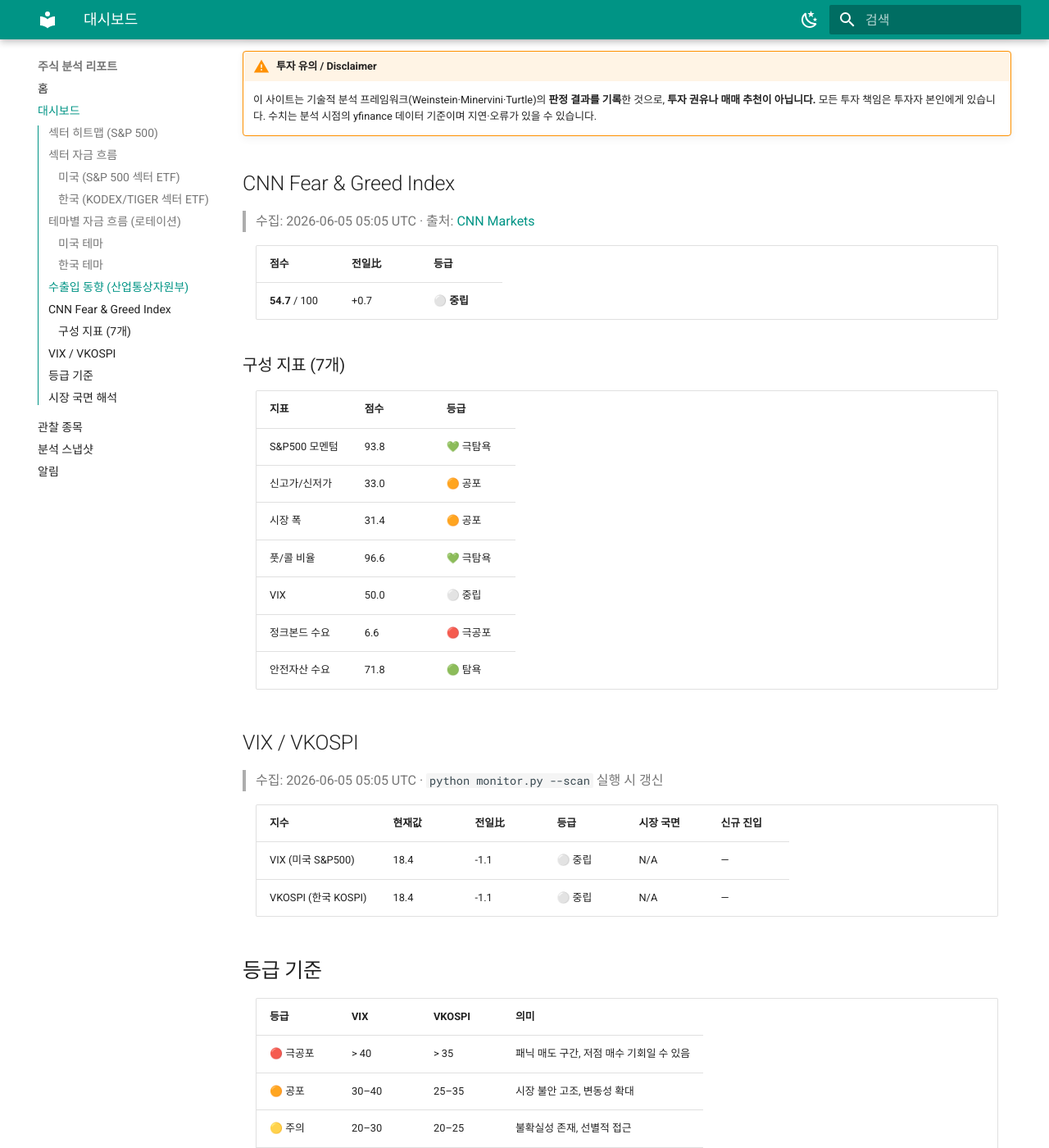
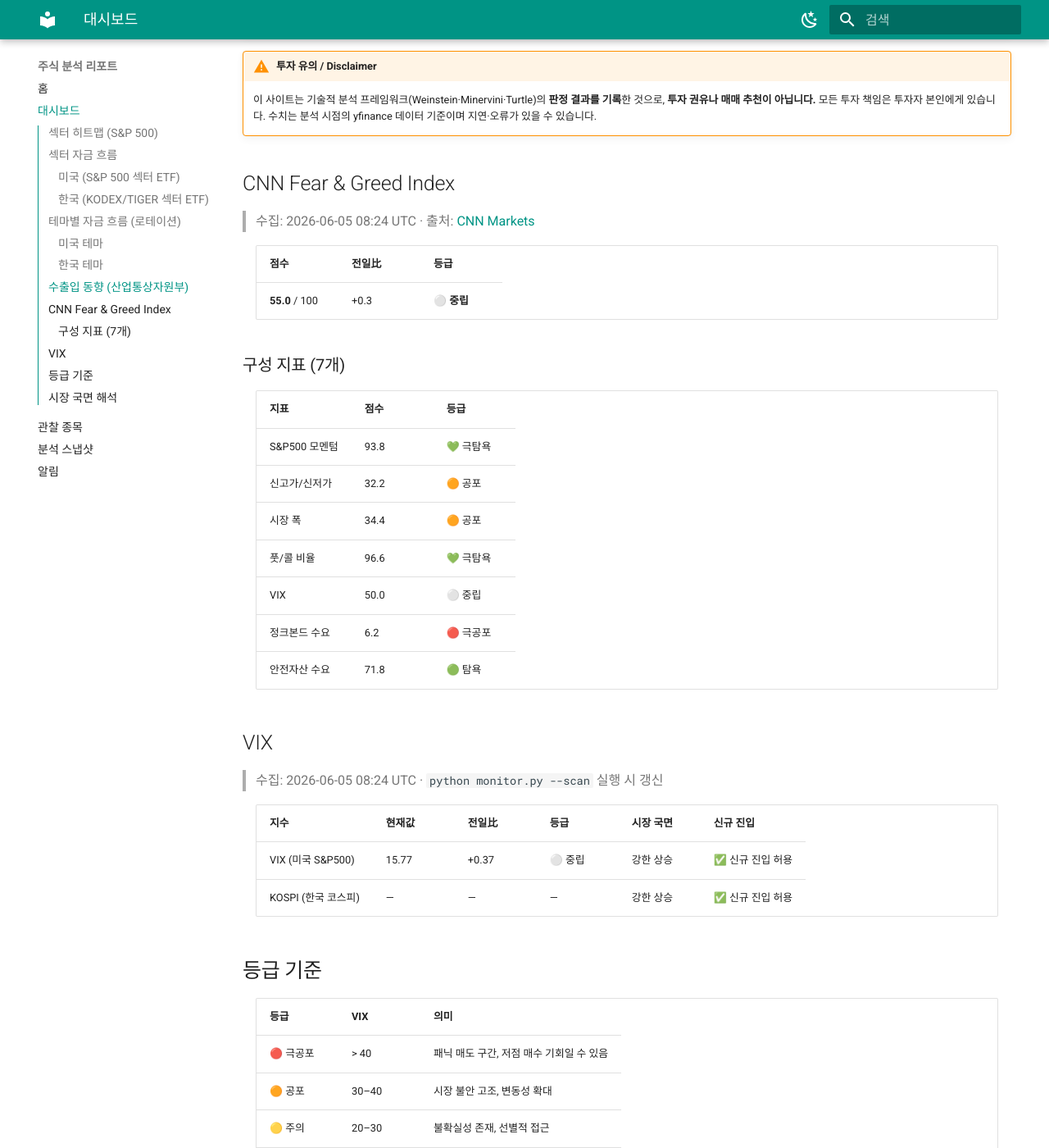
Before and after one commit to workindex/stock-reports, an MkDocs documentation site: the page built from docs/fear-index.md, in a window 1280 px wide and 1400 px high, scrolled down 3284 px. Shown: the whole window at 82% size. Built offline with MkDocs 1.6.1 and Material for MkDocs 9.7.7, drawn with Linux system fonts in a browser that asks for light colours; a script that is not in the unit is left out; comment, search, counter and statistics services are not loaded.

Commit message:
fix: VKOSPI 제거 — 수집 불가 심볼, 한국 시장 국면은 KR regime으로 표시

```diff
--- a/docs/fear-index.md
+++ b/docs/fear-index.md
@@ -105,42 +105,42 @@
 
 ## CNN Fear & Greed Index
 
-> 수집: 2026-06-05 05:05 UTC · 출처: [CNN Markets](https://edition.cnn.com/markets/fear-and-greed)
+> 수집: 2026-06-05 08:24 UTC · 출처: [CNN Markets](https://edition.cnn.com/markets/fear-and-greed)
 
 | 점수 | 전일比 | 등급 |
 |------|--------|------|
-| **54.7** / 100 | +0.7 | ⚪ **중립** |
+| **55.0** / 100 | +0.3 | ⚪ **중립** |
 
 ### 구성 지표 (7개)
 
 | 지표 | 점수 | 등급 |
 |------|------|------|
 | S&P500 모멘텀 | 93.8 | 💚 극탐욕 |
-| 신고가/신저가 | 33.0 | 🟠 공포 |
-| 시장 폭 | 31.4 | 🟠 공포 |
+| 신고가/신저가 | 32.2 | 🟠 공포 |
+| 시장 폭 | 34.4 | 🟠 공포 |
 | 풋/콜 비율 | 96.6 | 💚 극탐욕 |
 | VIX | 50.0 | ⚪ 중립 |
-| 정크본드 수요 | 6.6 | 🔴 극공포 |
+| 정크본드 수요 | 6.2 | 🔴 극공포 |
 | 안전자산 수요 | 71.8 | 🟢 탐욕 |
 
-## VIX / VKOSPI
+## VIX
 
-> 수집: 2026-06-05 05:05 UTC · `python monitor.py --scan` 실행 시 갱신
+> 수집: 2026-06-05 08:24 UTC · `python monitor.py --scan` 실행 시 갱신
 
 | 지수 | 현재값 | 전일比 | 등급 | 시장 국면 | 신규 진입 |
 |------|--------|--------|------|---------|---------|
-| VIX (미국 S&P500) | 18.4 | -1.1 | ⚪ 중립 | N/A | — |
-| VKOSPI (한국 KOSPI) | 18.4 | -1.1 | ⚪ 중립 | N/A | — |
+| VIX (미국 S&P500) | 15.77 | +0.37 | ⚪ 중립 | 강한 상승 | ✅ 신규 진입 허용 |
+| KOSPI (한국 코스피) | — | — | — | 강한 상승 | ✅ 신규 진입 허용 |
 
 ## 등급 기준
 
-| 등급 | VIX | VKOSPI | 의미 |
-|------|-----|--------|------|
-| 🔴 극공포 | > 40 | > 35 | 패닉 매도 구간, 저점 매수 기회일 수 있음 |
-| 🟠 공포   | 30–40 | 25–35 | 시장 불안 고조, 변동성 확대 |
-| 🟡 주의   | 20–30 | 20–25 | 불확실성 존재, 선별적 접근 |
-| ⚪ 중립   | 15–20 | 15–20 | 안정적 흐름, 정상 변동성 |
-| 🟢 탐욕   | < 15  | < 15  | 과열 주의, 변동성 낮음 |
+| 등급 | VIX | 의미 |
+|------|-----|------|
+| 🔴 극공포 | > 40 | 패닉 매도 구간, 저점 매수 기회일 수 있음 |
+| 🟠 공포   | 30–40 | 시장 불안 고조, 변동성 확대 |
+| 🟡 주의   | 20–30 | 불확실성 존재, 선별적 접근 |
+| ⚪ 중립   | 15–20 | 안정적 흐름, 정상 변동성 |
+| 🟢 탐욕   | < 15  | 과열 주의, 변동성 낮음 |
 
 ## 시장 국면 해석
 
```
Also changed, not shown: gen.py (+14 -10 lines).
